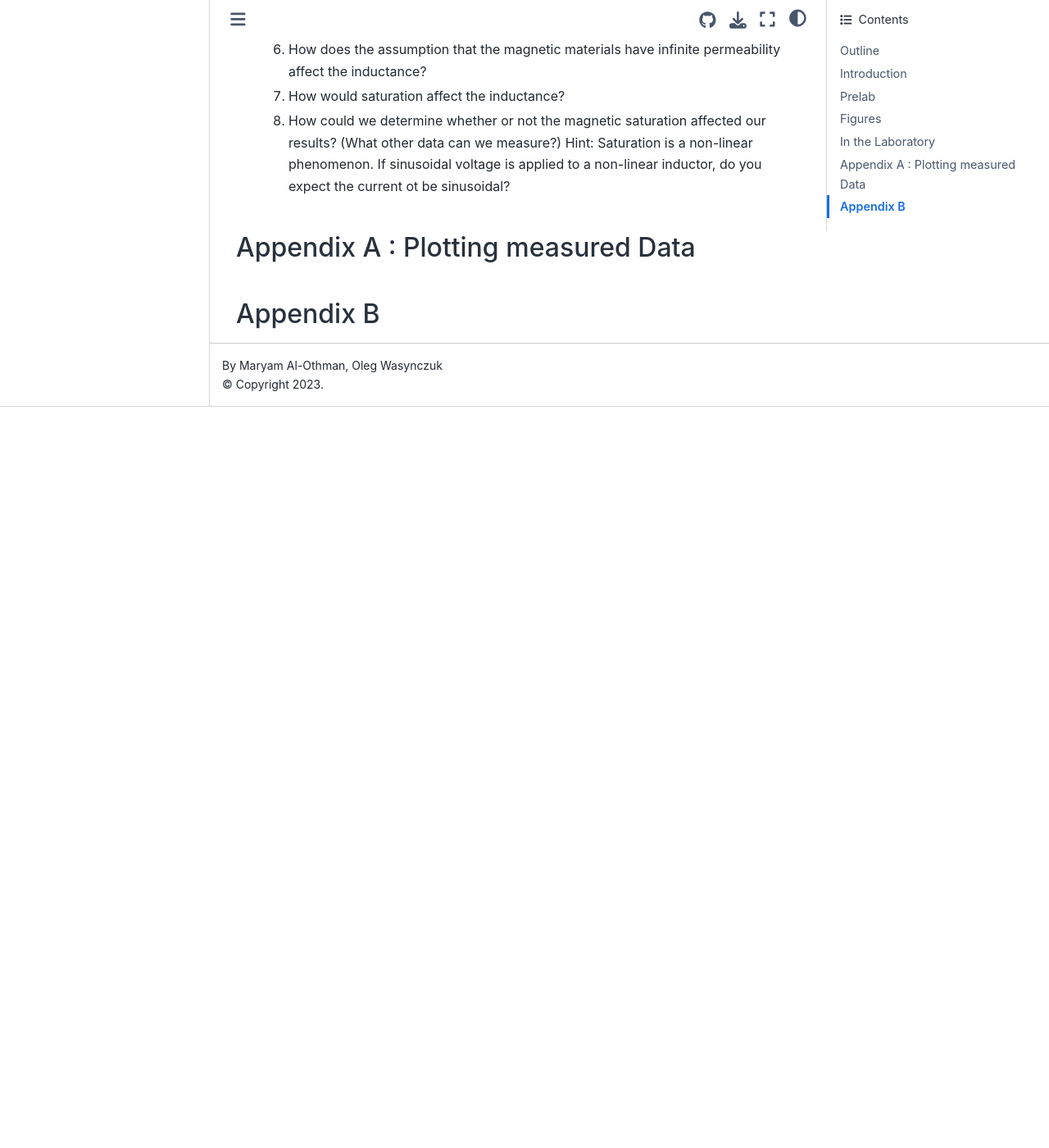
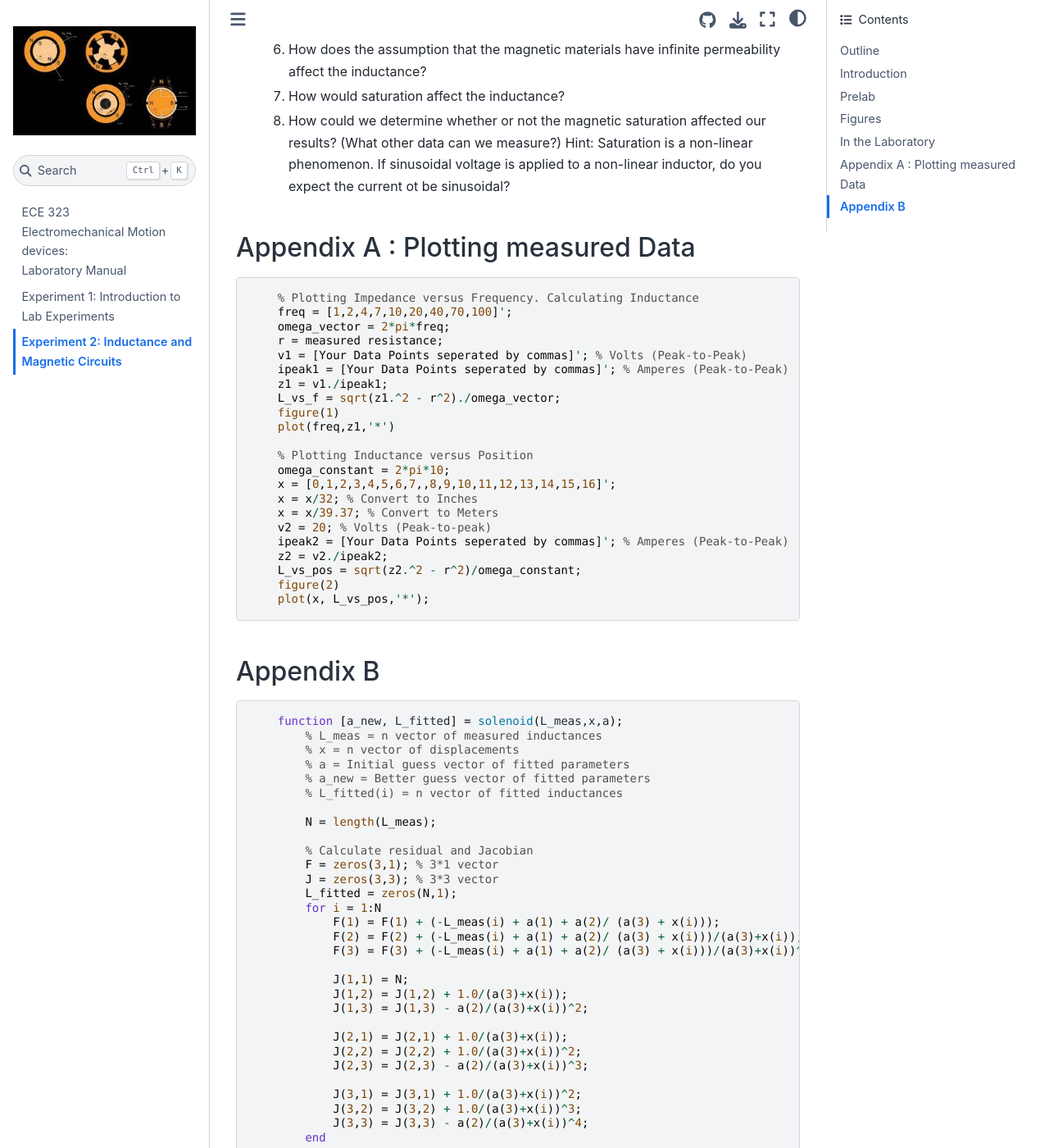
Before and after one commit to Purdue-ECE-32300/lab_book, a Jupyter Book: the page built from source/lab_2.md, in a window 1280 px wide and 1400 px high, scrolled down 5270 px. Shown: the whole window at 82% size. Built offline with Jupyter Book 1.0.4 settings and Sphinx 7.4.7 and the Sphinx Book theme 1.1.4, drawn with Linux system fonts in a browser that asks for light colours; before the commit the page ends 5766 px from its top, so only the background shows below that; some of the changed text lies outside the part shown.

Commit message:
code-cell to matlab change
Co-authored-by: John Cole <jhcole@users.noreply.github.com>

````diff
--- a/source/_toc.yml
+++ b/source/_toc.yml
@@ -5,6 +5,18 @@
 root: intro
 chapters:
 - file: lab_1
-- file: markdown
-- file: notebooks
-- file: markdown-notebooks
+- file: lab_2
+#- file: lab_3A
+#- file: lab_3B
+#- file: lab_4A
+#- file: lab_4B
+#- file: lab_5A
+#- file: lab_5B
+#- file: lab_6A
+#- file: lab_6B
+#- file: lab_7B
+#- file: lab_8A
+#- file: lab_8B
+#- file: markdown
+#- file: notebooks
+#- file: markdown-notebooks
--- a/source/lab_2.md
+++ b/source/lab_2.md
@@ -149,7 +149,7 @@
 
 ## Appendix A : Plotting measured Data
 
-```{code-cell} MATLAB
+```matlab
     % Plotting Impedance versus Frequency. Calculating Inductance
     freq = [1,2,4,7,10,20,40,70,100]';
     omega_vector = 2*pi*freq;
@@ -176,7 +176,7 @@
 
 ## Appendix B
 
-```{code-cell} MATLAB
+```matlab
     function [a_new, L_fitted] = solenoid(L_meas,x,a);
         % L_meas = n vector of measured inductances
         % x = n vector of displacements
````
